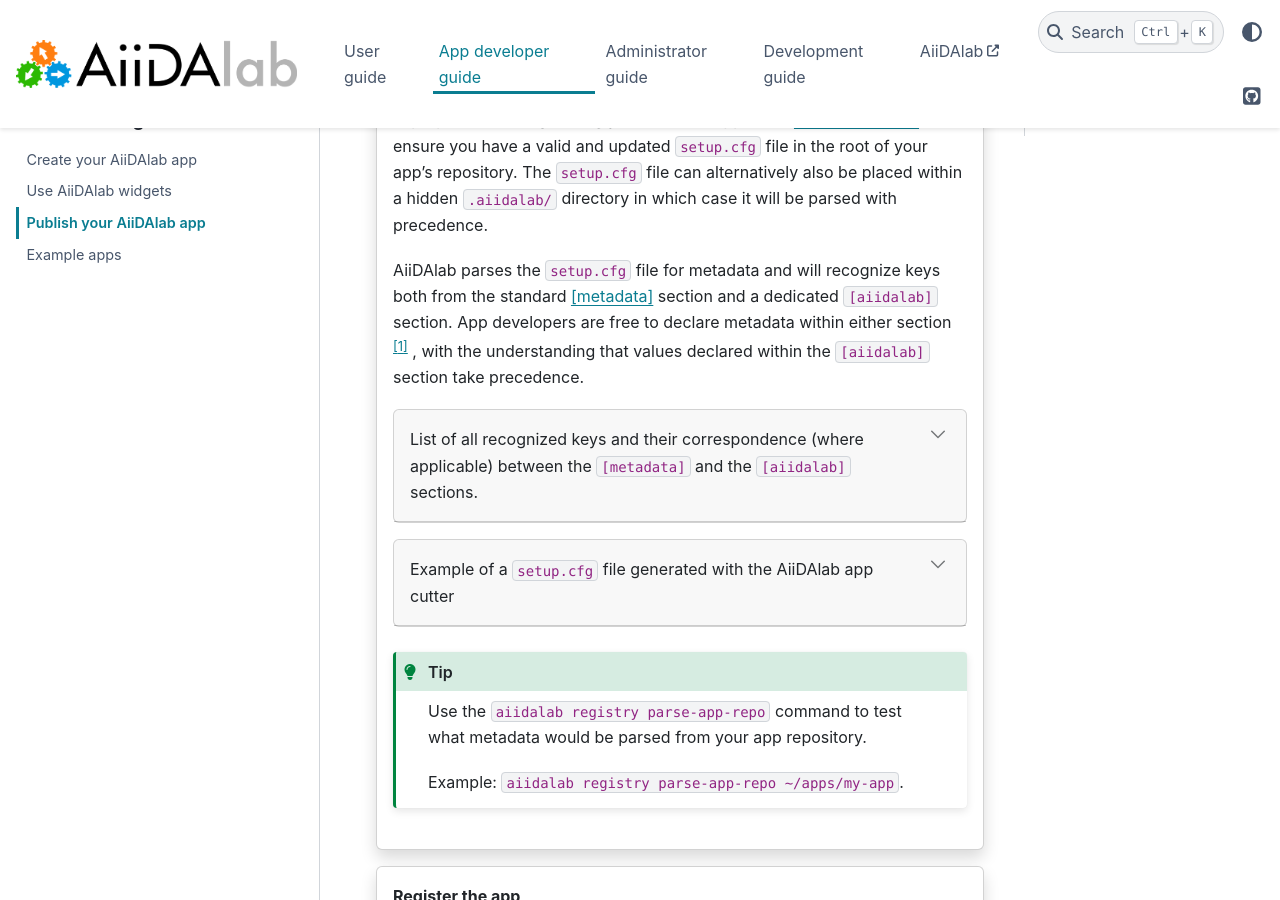
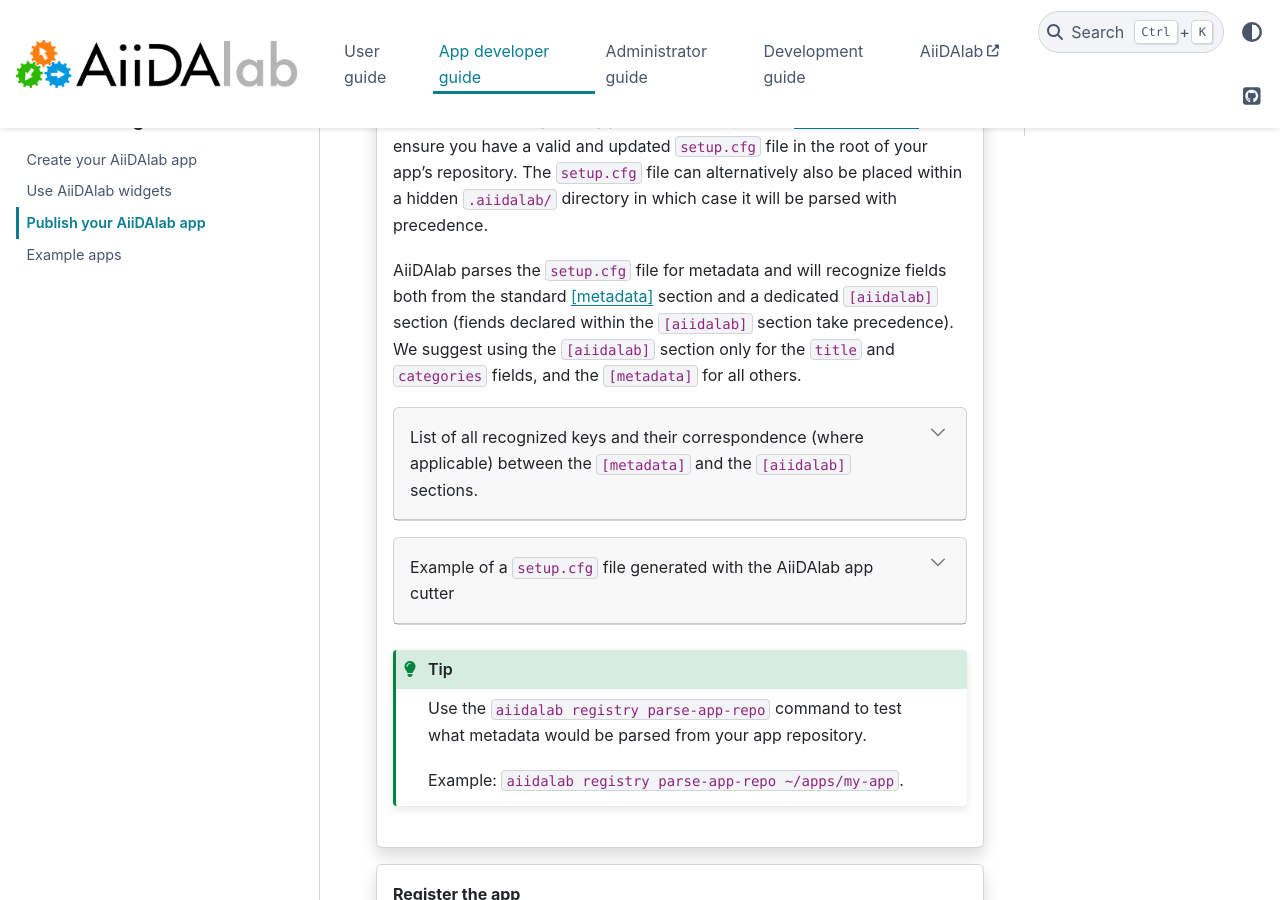
Before and after one commit to aiidalab/aiidalab, a Sphinx documentation site: the page built from docs/source/app_development/publish.rst, in a window 1280 px wide and 900 px high, scrolled down 451 px. Built offline with Sphinx 7.4.7 and the PyData theme 0.15.4, drawn with Linux system fonts in a browser that asks for light colours; pages that are not in the unit, such as notebooks, are missing from menus.

Commit message:
docs: suggest how to specify app metadata

```diff
--- a/docs/source/app_development/publish.rst
+++ b/docs/source/app_development/publish.rst
@@ -19,8 +19,8 @@ Here we explain how an app can be made available to AiiDAlab users by registerin
    In preparation of registering your AiiDAlab app in the `AiiDAlab registry`_, ensure you have a valid and updated ``setup.cfg`` file in the root of your app's repository.
    The ``setup.cfg`` file can alternatively also be placed within a hidden ``.aiidalab/`` directory in which case it will be parsed with precedence.
 
-   AiiDAlab parses the ``setup.cfg`` file for metadata and will recognize keys both from the standard `[metadata] <https://setuptools.pypa.io/en/latest/userguide/declarative_config.html#metadata>`__ section and a dedicated ``[aiidalab]`` section.
-   App developers are free to declare metadata within either section [#f0]_ , with the understanding that values declared within the ``[aiidalab]`` section take precedence.
+   AiiDAlab parses the ``setup.cfg`` file for metadata and will recognize fields both from the standard `[metadata] <https://setuptools.pypa.io/en/latest/userguide/declarative_config.html#metadata>`__ section and a dedicated ``[aiidalab]`` section (fiends declared within the ``[aiidalab]`` section take precedence).
+   We suggest using the ``[aiidalab]`` section only for the ``title`` and ``categories`` fields, and the ``[metadata]`` for all others.
 
    .. dropdown:: List of all recognized keys and their correspondence (where applicable) between the ``[metadata]`` and the ``[aiidalab]`` sections.
 
```
